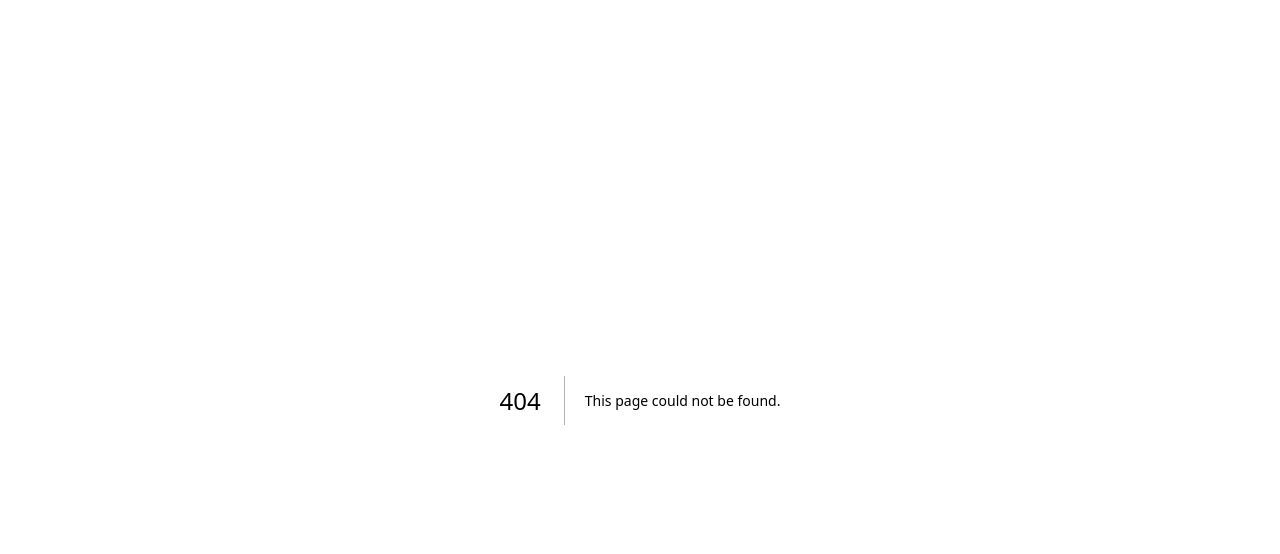
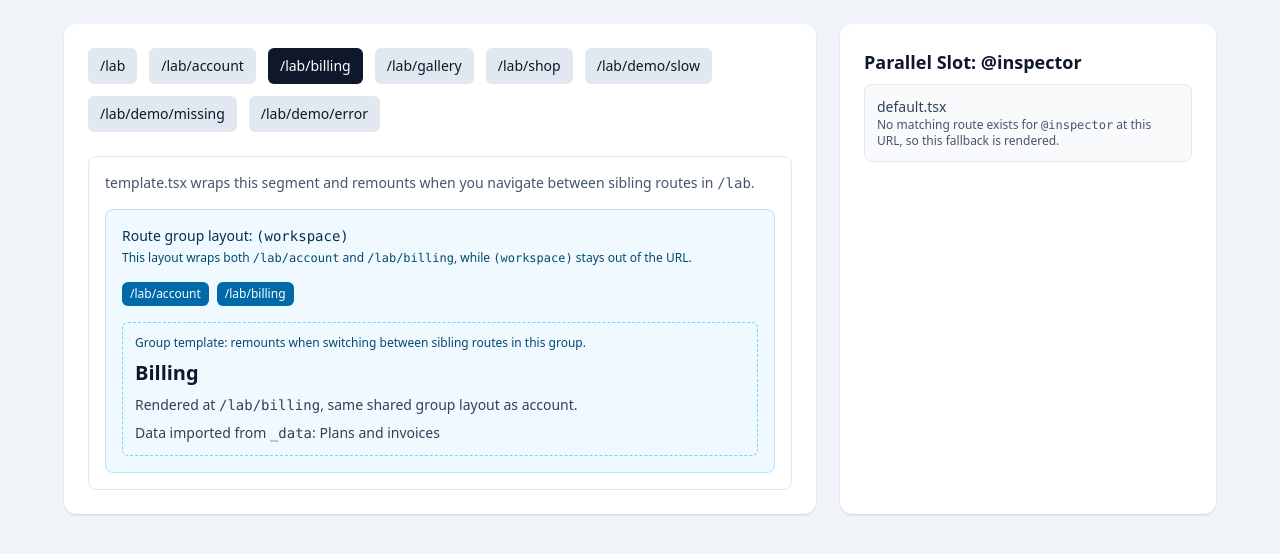
Before and after one commit to obadakhalili/learning-nextjs, a Next.js app: page /lab/billing in a window 1280 px wide. Before the commit this address had no page. Shown: the top 554 px of the page. Built offline with nearby package versions, Linux system fonts and the light colour scheme.

Commit message:
_group & _folder

```diff
--- /dev/null
+++ b/src/app/lab/(workspace)/_data/workspace-sections.ts
@@ -0,0 +1,12 @@
+export const workspaceSections = [
+  {
+    href: "/lab/account",
+    label: "Account",
+    description: "Profile and sign-in settings",
+  },
+  {
+    href: "/lab/billing",
+    label: "Billing",
+    description: "Plans and invoices",
+  },
+] as const;
--- /dev/null
+++ b/src/app/lab/(workspace)/account/page.tsx
@@ -0,0 +1,17 @@
+import { workspaceSections } from "../_data/workspace-sections";
+
+export default function AccountPage() {
+  const current = workspaceSections.find((section) => section.href === "/lab/account");
+
+  return (
+    <article className="space-y-2">
+      <h1 className="text-xl font-semibold">Account</h1>
+      <p className="text-sm text-slate-700">
+        Rendered at <code>/lab/account</code>, but file lives under <code>(workspace)</code>.
+      </p>
+      <p className="text-sm text-slate-700">
+        Data imported from <code>_data</code>: {current?.description}
+      </p>
+    </article>
+  );
+}
--- /dev/null
+++ b/src/app/lab/(workspace)/billing/page.tsx
@@ -0,0 +1,25 @@
+import { workspaceSections } from "../_data/workspace-sections";
+
+function wait(ms: number) {
+  return new Promise((resolve) => {
+    setTimeout(resolve, ms);
+  });
+}
+
+export default async function BillingPage() {
+  await wait(450);
+
+  const current = workspaceSections.find((section) => section.href === "/lab/billing");
+
+  return (
+    <article className="space-y-2">
+      <h1 className="text-xl font-semibold">Billing</h1>
+      <p className="text-sm text-slate-700">
+        Rendered at <code>/lab/billing</code>, same shared group layout as account.
+      </p>
+      <p className="text-sm text-slate-700">
+        Data imported from <code>_data</code>: {current?.description}
+      </p>
+    </article>
+  );
+}
--- /dev/null
+++ b/src/app/lab/(workspace)/layout.tsx
@@ -0,0 +1,35 @@
+import Link from "next/link";
+
+import { workspaceSections } from "./_data/workspace-sections";
+
+export default function WorkspaceGroupLayout({
+  children,
+}: Readonly<{
+  children: React.ReactNode;
+}>) {
+  return (
+    <div className="space-y-4 rounded-lg border border-sky-200 bg-sky-50 p-4">
+      <div className="space-y-1">
+        <p className="text-sm font-medium text-sky-950">Route group layout: <code>(workspace)</code></p>
+        <p className="text-xs text-sky-900">
+          This layout wraps both <code>/lab/account</code> and <code>/lab/billing</code>, while{" "}
+          <code>(workspace)</code> stays out of the URL.
+        </p>
+      </div>
+
+      <nav className="flex flex-wrap gap-2 text-xs">
+        {workspaceSections.map((section) => (
+          <Link
+            key={section.href}
+            className="rounded-md bg-sky-700 px-2 py-1 text-white"
+            href={section.href}
+          >
+            {section.href}
+          </Link>
+        ))}
+      </nav>
+
+      {children}
+    </div>
+  );
+}
--- /dev/null
+++ b/src/app/lab/(workspace)/template.tsx
@@ -0,0 +1,14 @@
+export default function WorkspaceGroupTemplate({
+  children,
+}: Readonly<{
+  children: React.ReactNode;
+}>) {
+  return (
+    <div className="space-y-2 rounded-md border border-dashed border-sky-300 p-3">
+      <p className="text-xs text-sky-900">
+        Group template: remounts when switching between sibling routes in this group.
+      </p>
+      {children}
+    </div>
+  );
+}
--- a/src/app/lab/_components/lab-nav.tsx
+++ b/src/app/lab/_components/lab-nav.tsx
@@ -3,7 +3,16 @@
 import Link from "next/link";
 import { usePathname } from "next/navigation";
 
-const links = ["/lab", "/lab/gallery", "/lab/shop", "/lab/demo/slow", "/lab/demo/missing", "/lab/demo/error"] as const;
+const links = [
+  "/lab",
+  "/lab/account",
+  "/lab/billing",
+  "/lab/gallery",
+  "/lab/shop",
+  "/lab/demo/slow",
+  "/lab/demo/missing",
+  "/lab/demo/error",
+] as const;
 
 function normalizePath(path: string) {
   if (path.length > 1 && path.endsWith("/")) {
--- a/src/app/lab/page.tsx
+++ b/src/app/lab/page.tsx
@@ -11,6 +11,13 @@ export default function LabIndexPage() {
       </p>
 
       <ul className="space-y-2 text-sm">
+        <li>
+          <Link className="text-blue-700 underline" href="/lab/account">
+            /lab/account
+          </Link>{" "}
+          and <code>/lab/billing</code> are inside a <code>(workspace)</code> route group and share
+          group layout/template without adding <code>workspace</code> to the URL.
+        </li>
         <li>
           <Link className="text-blue-700 underline" href="/lab/gallery">
             /lab/gallery
```
Also changed, not shown: 1 other file (tests, documents, lock files or other folders).
